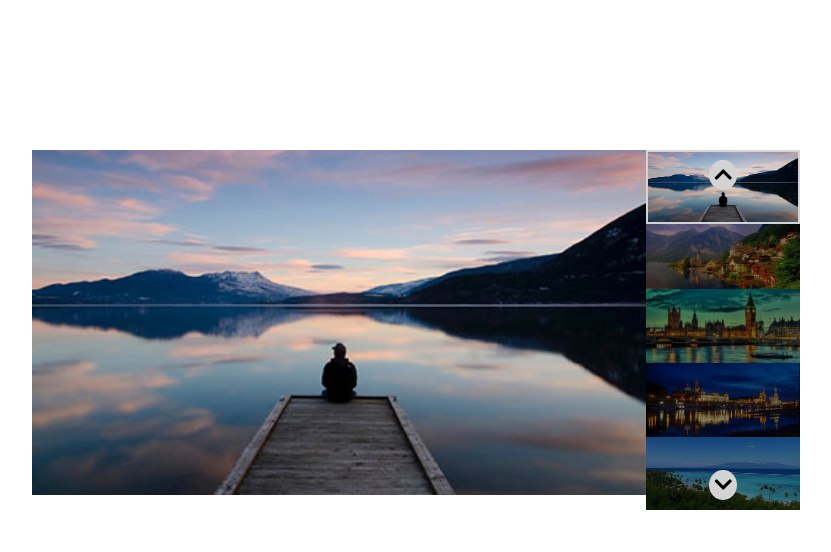
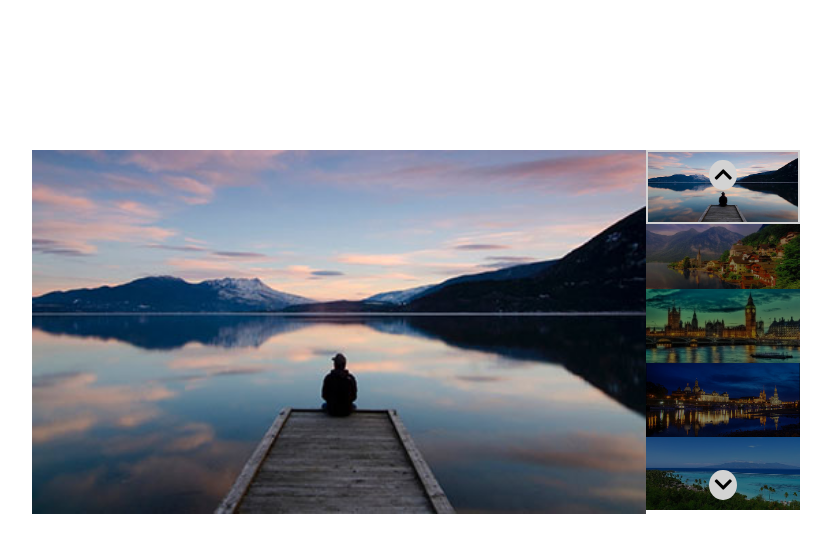
Before and after one commit to SimonCook99/js-array-carousel, a plain HTML site: page index.html in a window 1280 px wide. Shown: the whole page, without its empty margins (224-1055 px from the left). Drawn offline with Linux system fonts and the light colour scheme.

Commit message:
Aggiustamento proporzioni immagini

```diff
--- a/style.css
+++ b/style.css
@@ -16,6 +16,8 @@
     position: relative;
 
     width: 80%;
+
+    height: 364px;
 }
 
 
@@ -52,6 +54,8 @@
 
 .main-image img{
     width: 100%;
+    height: 100%;
+
     display: none; /* invisibile senza la classe active*/
 }
 
```
